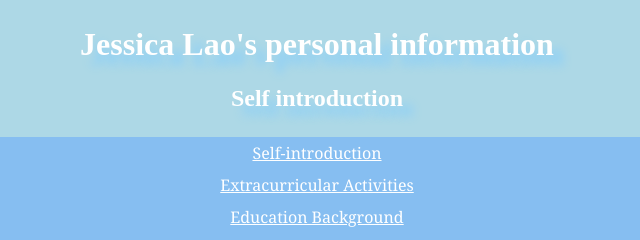
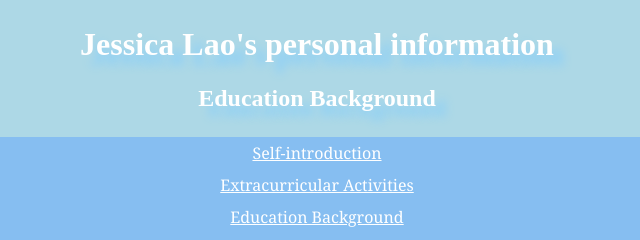
Before and after one commit to jessicalao0629/strustrual-task, a plain HTML site: page education background.html in a window 1280 px wide. Shown: the top 240 px of the page, 323-963 px from the left. Drawn offline with Linux system fonts and the light colour scheme.

Commit message:
Update education background.html

```diff
--- a/education background.html
+++ b/education background.html
@@ -2,18 +2,18 @@
 <html>
 <head>
 <meta charset="utf-8">
-<title>Self-Introduction</title>
+<title>Education Background</title>
 	<link rel="stylesheet" href="style.css">
 </head>
 
 <body>
 	<header>
 		<h1>Jessica Lao's personal information</h1>
-		<h2>Self introduction</h2>
+		<h2>Education Background</h2>
 	</header>
   <nav>
 	<ul>
-		<li><a href="self introduction.html">Self-introduction</a></li>
+		<li><a href="index.html">Self-introduction</a></li>
 		<li><a href= "extracurricular activities.html">Extracurricular Activities</a></li>
 		<li><a href="education background.html">Education Background</a></li>
 		<li><a href="certifications and awards.html">Certifications and Awards</a></li>
```
